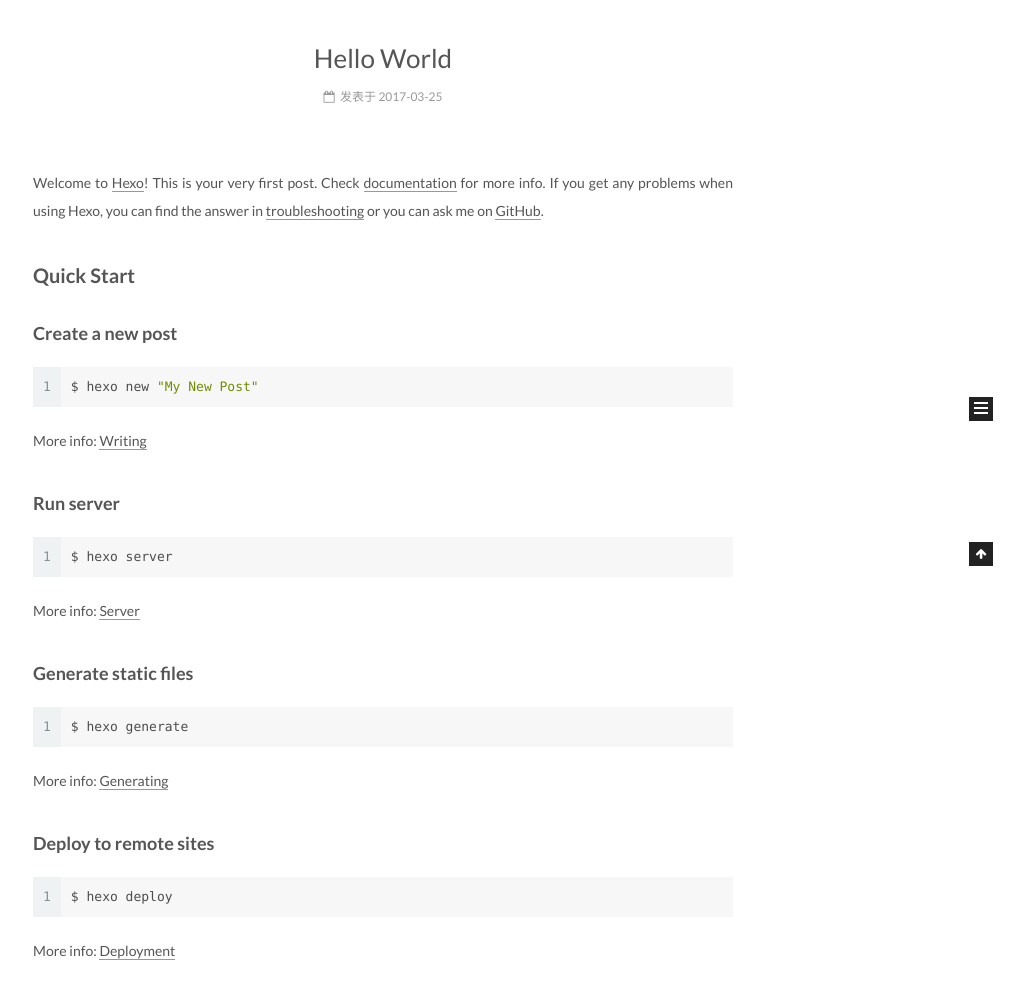
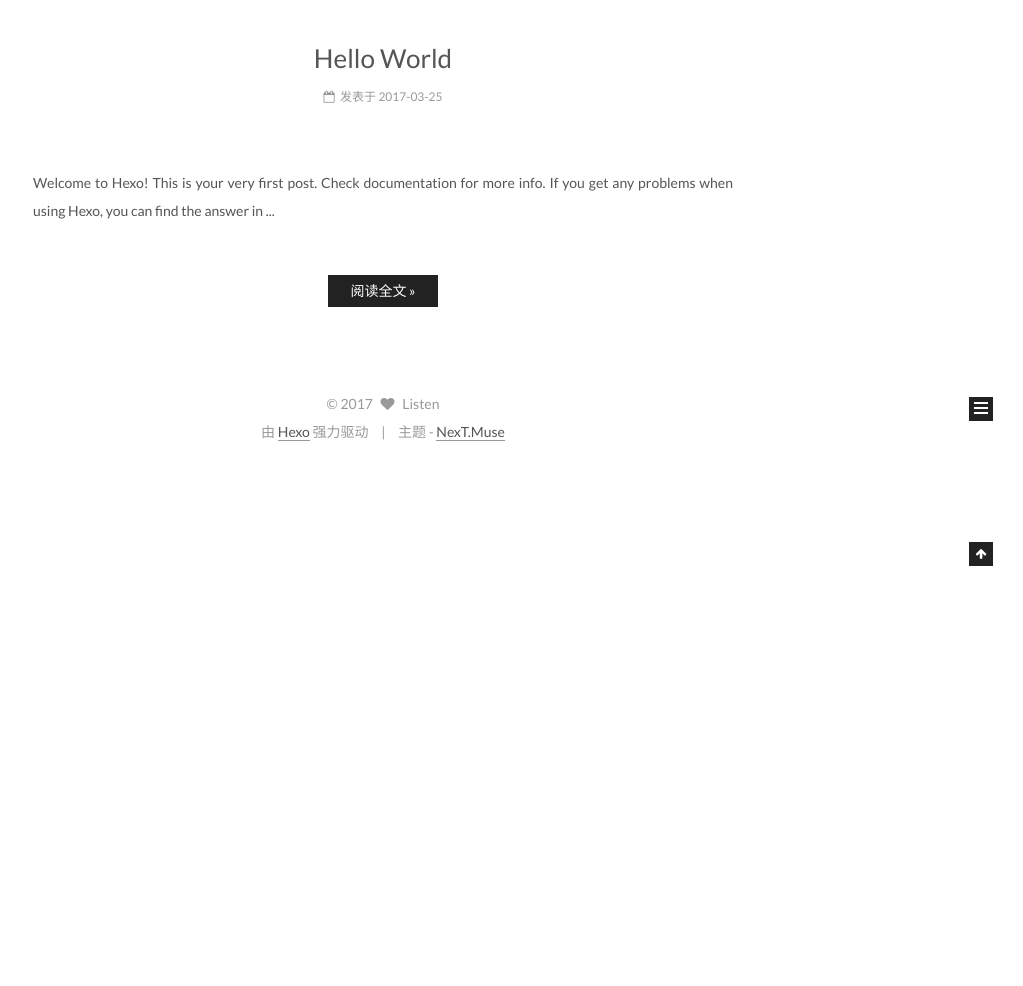
Before and after one commit to inzaghihao/swarosky44.github.io, a plain HTML site: page index.html in a window 1280 px wide. Shown: the part 334-1320 px from the top of the page, without its empty margins (257-1280 px from the left). After the commit the page ends 800 px from the top, so only its background shows below. Drawn offline with Linux system fonts and the light colour scheme.

Commit message:
Site updated: 2017-03-25 16:21:36

```diff
--- a/css/main.css
+++ b/css/main.css
@@ -1684,7 +1684,7 @@
   width: 4px;
   height: 4px;
   border-radius: 50%;
-  background: #d073ff;
+  background: #18267c;
 }
 .links-of-blogroll {
   font-size: 13px;
--- a/index.html
+++ b/index.html
@@ -327,17 +327,15 @@
 
 
 
-            <p>Welcome to <a href="https://hexo.io/" target="_blank" rel="external">Hexo</a>! This is your very first post. Check <a href="https://hexo.io/docs/" target="_blank" rel="external">documentation</a> for more info. If you get any problems when using Hexo, you can find the answer in <a href="https://hexo.io/docs/troubleshooting.html" target="_blank" rel="external">troubleshooting</a> or you can ask me on <a href="https://github.com/hexojs/hexo/issues" target="_blank" rel="external">GitHub</a>.</p>
-<h2 id="Quick-Start"><a href="#Quick-Start" class="headerlink" title="Quick Start"></a>Quick Start</h2><h3 id="Create-a-new-post"><a href="#Create-a-new-post" class="headerlink" title="Create a new post"></a>Create a new post</h3><figure class="highlight bash"><table><tr><td class="gutter"><pre><div class="line">1</div></pre></td><td class="code"><pre><div class="line">$ hexo new <span class="string">"My New Post"</span></div></pre></td></tr></table></figure>
-<p>More info: <a href="https://hexo.io/docs/writing.html" target="_blank" rel="external">Writing</a></p>
-<h3 id="Run-server"><a href="#Run-server" class="headerlink" title="Run server"></a>Run server</h3><figure class="highlight bash"><table><tr><td class="gutter"><pre><div class="line">1</div></pre></td><td class="code"><pre><div class="line">$ hexo server</div></pre></td></tr></table></figure>
-<p>More info: <a href="https://hexo.io/docs/server.html" target="_blank" rel="external">Server</a></p>
-<h3 id="Generate-static-files"><a href="#Generate-static-files" class="headerlink" title="Generate static files"></a>Generate static files</h3><figure class="highlight bash"><table><tr><td class="gutter"><pre><div class="line">1</div></pre></td><td class="code"><pre><div class="line">$ hexo generate</div></pre></td></tr></table></figure>
-<p>More info: <a href="https://hexo.io/docs/generating.html" target="_blank" rel="external">Generating</a></p>
-<h3 id="Deploy-to-remote-sites"><a href="#Deploy-to-remote-sites" class="headerlink" title="Deploy to remote sites"></a>Deploy to remote sites</h3><figure class="highlight bash"><table><tr><td class="gutter"><pre><div class="line">1</div></pre></td><td class="code"><pre><div class="line">$ hexo deploy</div></pre></td></tr></table></figure>
-<p>More info: <a href="https://hexo.io/docs/deployment.html" target="_blank" rel="external">Deployment</a></p>
-
-
+          Welcome to Hexo! This is your very first post. Check documentation for more info. If you get any problems when using Hexo, you can find the answer in
+          ...
+          <!--noindex-->
+          <div class="post-button text-center">
+            <a class="btn" href="/2017/03/25/hello-world/#more" rel="contents">
+              阅读全文 &raquo;
+            </a>
+          </div>
+          <!--/noindex-->
 
 
     </div>
```
